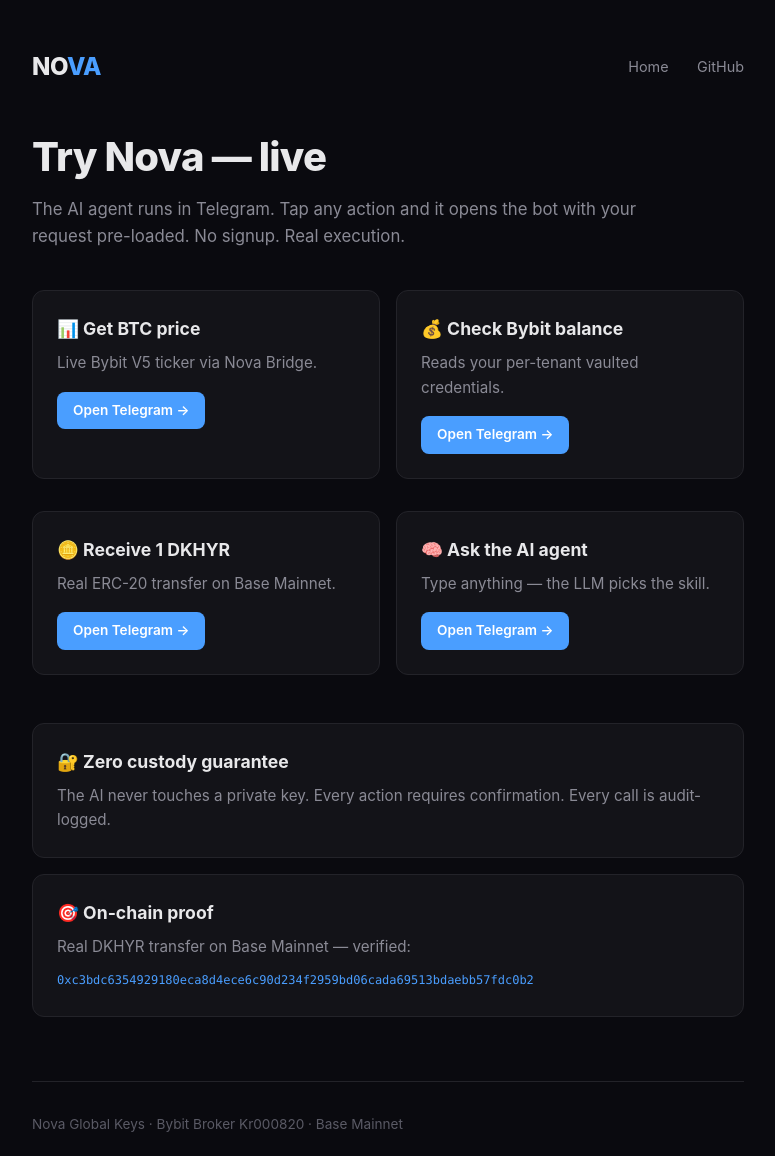
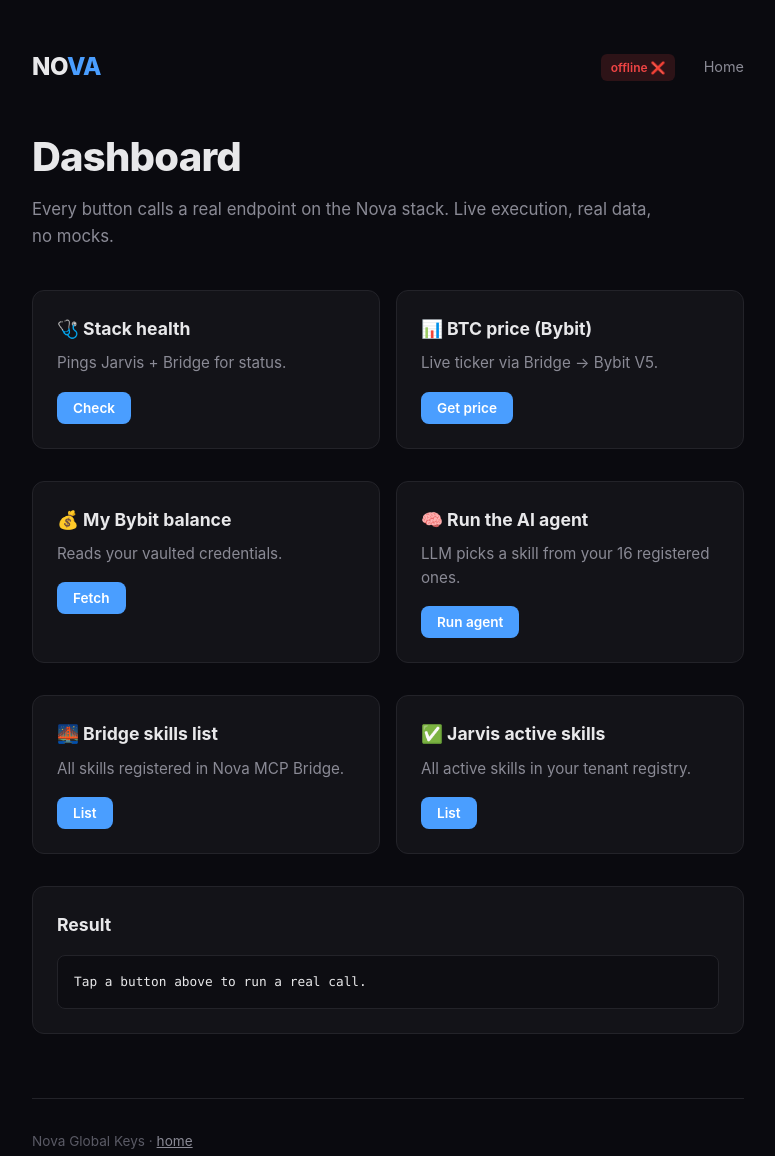
Before and after one commit to rizbot4u/nova-global-keys--bot, a plain HTML site: page docs/app.html in a window 1280 px wide. Shown: the whole page, without its empty margins (252-1027 px from the left). Drawn offline with Linux system fonts and the light colour scheme; no server answers.

Commit message:
Dashboard: buttons for Jarvis + Bridge endpoints via ngrok

```diff
--- a/docs/app.html
+++ b/docs/app.html
@@ -3,7 +3,7 @@
 <head>
   <meta charset="UTF-8">
   <meta name="viewport" content="width=device-width,initial-scale=1">
-  <title>Try Nova — Live Demo</title>
+  <title>Nova Dashboard</title>
   <link rel="stylesheet" href="style.css">
 </head>
 <body>
@@ -11,57 +11,161 @@
     <header>
       <div class="logo">NO<span>VA</span></div>
       <nav>
+        <span id="status" class="badge wait">checking…</span>
         <a class="nav-link" href="index.html">Home</a>
-        <a class="nav-link" href="https://github.com/rizbot4u" target="_blank">GitHub</a>
       </nav>
     </header>
 
-    <h1>Try Nova — live</h1>
+    <h1>Dashboard</h1>
     <p class="sub">
-      The AI agent runs in Telegram. Tap any action and it opens the bot with your request pre-loaded.
-      No signup. Real execution.
+      Every button calls a real endpoint on the Nova stack. Live execution, real data, no mocks.
     </p>
 
     <div class="grid" style="margin-top: 2rem;">
+
       <div class="card">
-        <h3>📊 Get BTC price</h3>
-        <p>Live Bybit V5 ticker via Nova Bridge.</p>
-        <a class="btn small" href="https://t.me/Novaglobalkeysbot" target="_blank" style="margin-top:1rem;">Open Telegram →</a>
+        <h3>🩺 Stack health</h3>
+        <p>Pings Jarvis + Bridge for status.</p>
+        <button class="btn small" onclick="act('health')" style="margin-top:1rem;">Check</button>
       </div>
 
       <div class="card">
-        <h3>💰 Check Bybit balance</h3>
-        <p>Reads your per-tenant vaulted credentials.</p>
-        <a class="btn small" href="https://t.me/Novaglobalkeysbot" target="_blank" style="margin-top:1rem;">Open Telegram →</a>
+        <h3>📊 BTC price (Bybit)</h3>
+        <p>Live ticker via Bridge → Bybit V5.</p>
+        <button class="btn small" onclick="act('btc')" style="margin-top:1rem;">Get price</button>
       </div>
 
       <div class="card">
-        <h3>🪙 Receive 1 DKHYR</h3>
-        <p>Real ERC-20 transfer on Base Mainnet.</p>
-        <a class="btn small" href="https://t.me/Novaglobalkeysbot" target="_blank" style="margin-top:1rem;">Open Telegram →</a>
+        <h3>💰 My Bybit balance</h3>
+        <p>Reads your vaulted credentials.</p>
+        <button class="btn small" onclick="act('balance')" style="margin-top:1rem;">Fetch</button>
       </div>
 
       <div class="card">
-        <h3>🧠 Ask the AI agent</h3>
-        <p>Type anything — the LLM picks the skill.</p>
-        <a class="btn small" href="https://t.me/Novaglobalkeysbot" target="_blank" style="margin-top:1rem;">Open Telegram →</a>
+        <h3>🧠 Run the AI agent</h3>
+        <p>LLM picks a skill from your 16 registered ones.</p>
+        <button class="btn small" onclick="act('agent')" style="margin-top:1rem;">Run agent</button>
       </div>
+
+      <div class="card">
+        <h3>🌉 Bridge skills list</h3>
+        <p>All skills registered in Nova MCP Bridge.</p>
+        <button class="btn small" onclick="act('skills')" style="margin-top:1rem;">List</button>
+      </div>
+
+      <div class="card">
+        <h3>✅ Jarvis active skills</h3>
+        <p>All active skills in your tenant registry.</p>
+        <button class="btn small" onclick="act('registry')" style="margin-top:1rem;">List</button>
+      </div>
+
     </div>
 
-    <div class="card" style="margin-top: 2rem;">
-      <h3>🔐 Zero custody guarantee</h3>
-      <p>The AI never touches a private key. Every action requires confirmation. Every call is audit-logged.</p>
-    </div>
-
-    <div class="card">
-      <h3>🎯 On-chain proof</h3>
-      <p>Real DKHYR transfer on Base Mainnet — verified:</p>
-      <span class="proof">0xc3bdc6354929180eca8d4ece6c90d234f2959bd06cada69513bdaebb57fdc0b2</span>
+    <div class="card" style="margin-top: 1rem;">
+      <h3>Result</h3>
+      <div id="result" class="result">Tap a button above to run a real call.</div>
     </div>
 
     <footer>
-      Nova Global Keys · Bybit Broker Kr000820 · Base Mainnet
+      Nova Global Keys · <a href="index.html" style="color:var(--muted);">home</a>
     </footer>
   </div>
+
+  <script src="config.js"></script>
+  <script>
+    const C = window.NOVA_CONFIG;
+    const $ = (id) => document.getElementById(id);
+
+    function show(data) {
+      $('result').textContent = typeof data === 'string' ? data : JSON.stringify(data, null, 2);
+    }
+
+    async function tryFetch(url, options = {}) {
+      try {
+        const r = await fetch(url, options);
+        const text = await r.text();
+        try { return JSON.parse(text); }
+        catch { return text; }
+      } catch (e) {
+        return { error: e.message };
+      }
+    }
+
+    async function act(action) {
+      show(`Running ${action}…`);
+
+      const bridgeHeaders = {
+        'Content-Type': 'application/json',
+        'X-Bridge-Token': C.BRIDGE_TOKEN,
+      };
+
+      // Bridge skill execute helper
+      const bridgeCall = (skill, params = {}) =>
+        tryFetch(`${C.BRIDGE_URL}/skills/execute`, {
+          method: 'POST',
+          headers: bridgeHeaders,
+          body: JSON.stringify({
+            skill_name: skill,
+            tenant_id: 'tenant_6517213957',
+            org_id: 'org_6517213957',
+            actor: 'web_demo',
+            parameters: params,
+          }),
+        });
+
+      switch (action) {
+        case 'health': {
+          const b = await tryFetch(`${C.BRIDGE_URL}/`);
+          const j = await tryFetch(`${C.JARVIS_URL}/`);
+          show({ bridge: b, jarvis: j });
+          break;
+        }
+
+        case 'btc':
+          show(await bridgeCall('bybit.ticker', { symbol: 'BTCUSDT', category: 'linear' }));
+          break;
+
+        case 'balance':
+          show(await bridgeCall('bybit.balance', {}));
+          break;
+
+        case 'skills': {
+          const r = await tryFetch(`${C.BRIDGE_URL}/skills/list`);
+          show(r);
+          break;
+        }
+
+        case 'registry': {
+          const r = await tryFetch(`${C.JARVIS_URL}/skills/active`);
+          show(r);
+          break;
+        }
+
+        case 'agent': {
+          // Ask Jarvis's LLM to pick a skill
+          const r = await tryFetch(`${C.JARVIS_URL}/agent/run`, {
+            method: 'POST',
+            headers: { 'Content-Type': 'application/json' },
+            body: JSON.stringify({ prompt: 'What is the BTC price?', payload: {} }),
+          });
+          show(r);
+          break;
+        }
+
+        default:
+          show('Unknown action');
+      }
+    }
+
+    // Health check on load
+    (async () => {
+      const b = await tryFetch(`${C.BRIDGE_URL}/`);
+      const ok = b && (b.service || b.version);
+      $('status').textContent = ok ? 'online ✅' : 'offline ❌';
+      $('status').className = ok ? 'badge ok' : 'badge err';
+    })();
+
+    window.act = act;
+  </script>
 </body>
 </html>
--- a/docs/config.js
+++ b/docs/config.js
@@ -5,3 +5,17 @@
   BOT_URL:    "https://t.me/Novaglobalkeysbot",
   GITHUB_URL: "https://github.com/rizbot4u",
 };
+window.NOVA_CONFIG = {
+  // Jarvis registry (picks skills, LLM routing)
+  JARVIS_URL: "https://YOUR-JARVIS-NGROK-URL.ngrok-free.app",
+
+  // Nova bridge (executes skills, vault, Bybit, Base)
+  BRIDGE_URL: "https://YOUR-BRIDGE-NGROK-URL.ngrok-free.app",
+
+  // Bridge auth token
+  BRIDGE_TOKEN: "PASTE_YOUR_BRIDGE_SECRET_HERE",
+
+  // Bot + GitHub for CTAs
+  BOT_URL: "https://t.me/Novaglobalkeysbot",
+  GITHUB_URL: "https://github.com/rizbot4u",
+};
```
